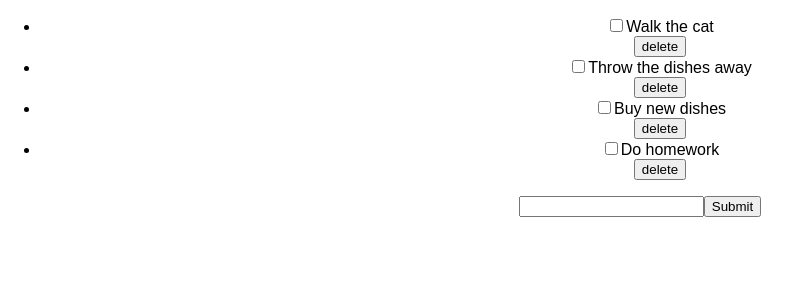
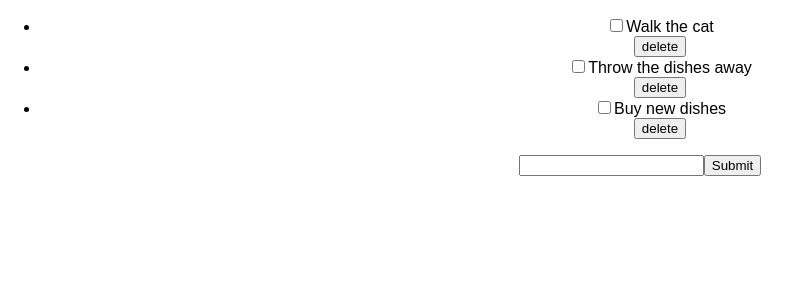
Before and after one commit to treddson/react-to-do, a React (Create React App) app: page / in a window 1280 px wide. Shown: the top 300 px of the page, without its empty margins (0-800 px from the left). Built offline with nearby package versions, Linux system fonts and the light colour scheme.

Commit message:
add ability to delete todos

```diff
--- a/src/App.js
+++ b/src/App.js
@@ -10,14 +10,14 @@ class App extends Component {
         { description: 'Walk the cat', isCompleted: false },
         { description: 'Throw the dishes away', isCompleted: false },
         { description: 'Buy new dishes', isCompleted: false },
-        { description: 'Do homework', isCompleted: false}
       ],
       newTodoDescription: ''
     };
   }
 
 delete(index) {
-
+  const todos = this.state.todos.filter((todo, i) => i !== index);
+  this.setState({ todos: todos});
 }
 
 
@@ -36,7 +36,7 @@ toggleComplete(index) {
   const todos = this.state.todos.slice();
   const todo = todos[index];
   todo.isCompleted = todo.isCompleted ? false : true;
-  this.setState({ todos: todos});
+  this.setState({ todos: todos });
 }
 
   render() {
@@ -44,7 +44,7 @@ toggleComplete(index) {
       <div className="App">
        <ul>
          { this.state.todos.map( (todo, index) =>
-          <ToDo deleteTodo={this.delete} key={ index } description={ todo.description } isCompleted={ todo.isCompleted } toggleComplete={ () => this.toggleComplete(index) } />
+          <ToDo deleteTodo={ () => this.delete(index) } key={ index } description={ todo.description } isCompleted={ todo.isCompleted } toggleComplete={ () => this.toggleComplete(index) } />
         )}
        </ul>
        <form onSubmit={ (e) => this.handleSubmit(e) }>
```
